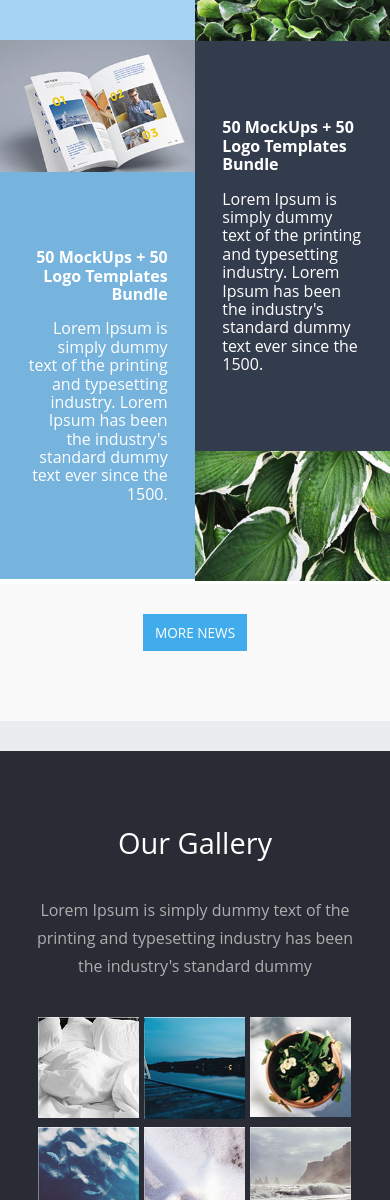
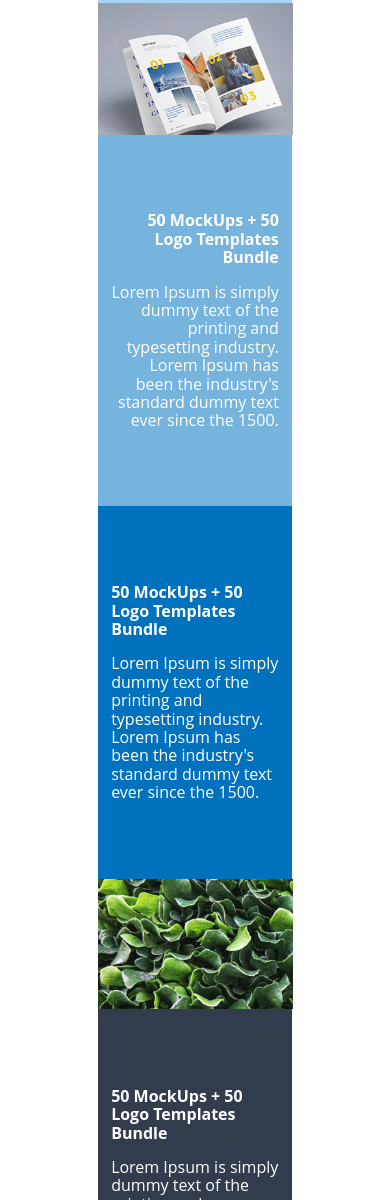
Before and after one commit to Andryk-Lara/Practica-PSD-TO-HTML-4, a website: page index.html in a window 390 px wide. Shown: the part 2119-3319 px from the top of the page. Drawn offline with Linux system fonts and the light colour scheme.

Commit message:
Agrego Responsive

```diff
--- a/index.html
+++ b/index.html
@@ -81,11 +81,12 @@
                 </div>
             </div>
             <div class="mainContent-two-imageInformation clearfix">
+                <div class="mainContent-two-boxLeft clearfix">
                     <div class="mainContent-two-imageClass1 clearfix">
                         <img src="./img/mainContent-two-image1.jpg" alt="image">
                     </div>
                     <!--MAIN CONTENT TEXT-->
-                <div class="mainContent-two-informationClass1 backgroundColor1">
+                    <div class="mainContent-two-informationClass2 backgroundColor2 clearfix">
                         <p class="mainContent-textBold">
                             50 MockUps + 50 Logo
                             Templates Bundle
@@ -96,8 +97,25 @@
                             standard dummy text ever since the 1500.
                         </p>
                     </div>
+                    <div class="mainContent-two-imageClass1 clearfix">
+                        <img src="./img/mainContent-two-image3.jpg" alt="image">
+                    </div>
                     <!--MAIN CONTENT TEXT-->
-                <div class="mainContent-two-informationClass2 backgroundColor2 clearfix">
+                    <div class="mainContent-two-informationClass2 backgroundColor4 clearfix">
+                        <p class="mainContent-textBold">
+                            50 MockUps + 50 Logo
+                            Templates Bundle
+                        </p>
+                        <p>
+                            Lorem Ipsum is simply dummy text of the printing
+                            and typesetting industry. Lorem Ipsum has been the industry's
+                            standard dummy text ever since the 1500.
+                        </p>
+                    </div>
+                </div>
+                <div class="mainContent-two-boxRight clearfix">
+                    <!--MAIN CONTENT TEXT-->
+                    <div class="mainContent-two-informationClass1 backgroundColor1">
                         <p class="mainContent-textBold">
                             50 MockUps + 50 Logo
                             Templates Bundle
@@ -112,23 +130,8 @@
                     <div class="mainContent-two-imageClass2 clearfix">
                         <img src="./img/mainContent-two-image2.jpg" alt="image">
                     </div>
-                <div class="mainContent-two-imageClass1 clearfix">
-                    <img src="./img/mainContent-two-image3.jpg" alt="image">
-                </div>
                     <!--MAIN CONTENT TEXT-->
                     <div class="mainContent-two-informationClass1 backgroundColor3 clearfix">
-                    <p class="mainContent-textBold">
-                        50 MockUps + 50 Logo
-                        Templates Bundle
-                    </p>
-                    <p>
-                        Lorem Ipsum is simply dummy text of the printing
-                        and typesetting industry. Lorem Ipsum has been the industry's
-                        standard dummy text ever since the 1500.
-                    </p>
-                </div>
-                <!--MAIN CONTENT TEXT-->
-                <div class="mainContent-two-informationClass2 backgroundColor4 clearfix">
                         <p class="mainContent-textBold">
                             50 MockUps + 50 Logo
                             Templates Bundle
@@ -142,6 +145,8 @@
                     <div class="mainContent-two-imageClass2 clearfix">
                         <img src="./img/mainContent-two-image4.jpg" alt="image">
                     </div>
+                </div>
+
             </div>
             <!--MAIN CONTENT BUTTON-->
             <div class="mainContent-two-button clearfix">
--- a/sass/mainContent/_content2.scss
+++ b/sass/mainContent/_content2.scss
@@ -21,24 +21,29 @@ div.mainContent-two-header{
 div.mainContent-two-imageInformation{
     background-color: white;
     /*GENERAL CLASS FOR IMAGE*/
-    .mainContent-two-imageClass1{
+    div.mainContent-two-boxLeft{
         width: 50%;
         float: left;
+    }
+    div.mainContent-two-boxRight{
+        width: 50%;
+        float: left;
+    }
+    .mainContent-two-imageClass1{
+        width: 100%;
         img{
             width: 100%;
         }
     }
     .mainContent-two-imageClass2{
-        width: 50%;
-        float: right;
+        width: 100%;
         img{
             width: 100%;
         }
     }
     /*GENERAL CLASS FOR INFORMATION*/
     .mainContent-two-informationClass1{
-        width: 36%;
-        float: right;
+        width: 86%;
         padding: 61.5px 7%;
         p.mainContent-textBold{
             color: white;
@@ -51,8 +56,7 @@ div.mainContent-two-imageInformation{
         }
     }
     .mainContent-two-informationClass2{
-        width: 36%;
-        float: left;
+        width: 86%;
         padding: 60px 7%;
         margin-top: -3px;
         p.mainContent-textBold{
--- /dev/null
+++ b/sass/responsive/_ipod.scss
@@ -0,0 +1,23 @@
+@media (max-width:1024px){
+    /*OUR GALLERY*/
+    .mainContent-three-images{
+        text-align: center;
+        margin: 0 auto;
+        .mainContent-three-imagesSector1{
+            margin-bottom: 0;
+            div.box{
+                width: 50%;
+                margin-left: 0;
+                float: left;
+                margin-bottom: 10px;
+            }
+        }
+        .mainContent-three-imagesSector2{
+            div.box{
+                width: 50%;
+                margin-left: 0;
+                margin-bottom: 10px;
+            }
+        }
+    }
+}
--- /dev/null
+++ b/sass/responsive/_mobile.scss
@@ -0,0 +1,34 @@
+@media (max-width:700px){
+    /*MAINCONTENT TWO*/
+    div.mainContent-two-boxLeft{
+        width: 50%;
+        margin-left: 25%;
+        float: left;
+    }
+    div.mainContent-two-boxRight{
+        width: 50%;
+        margin-left: 25%;
+        float: left;
+    }
+    /*OUR GALLERY*/
+    .mainContent-three-images{
+        text-align: center;
+        margin: 0 auto;
+        .mainContent-three-imagesSector1{
+            margin-bottom: 0;
+            div.box{
+                width: 50%;
+                margin-left: 25%;
+                margin-bottom: 10px;
+            }
+        }
+        .mainContent-three-imagesSector2{
+            div.box{
+                width: 50%;
+                margin-left: 25%;
+                margin-bottom: 10px;
+            }
+        }
+    }
+
+}
--- a/sass/styles.scss
+++ b/sass/styles.scss
@@ -6,3 +6,5 @@
 @import './mainContent/content3';
 @import './mainContent/content4';
 @import './footer/footer';
+@import './responsive/mobile';
+@import './responsive/ipod';
```
Also changed, not shown: css/styles.css. Lines whose indentation alone changed are shown as unchanged.
